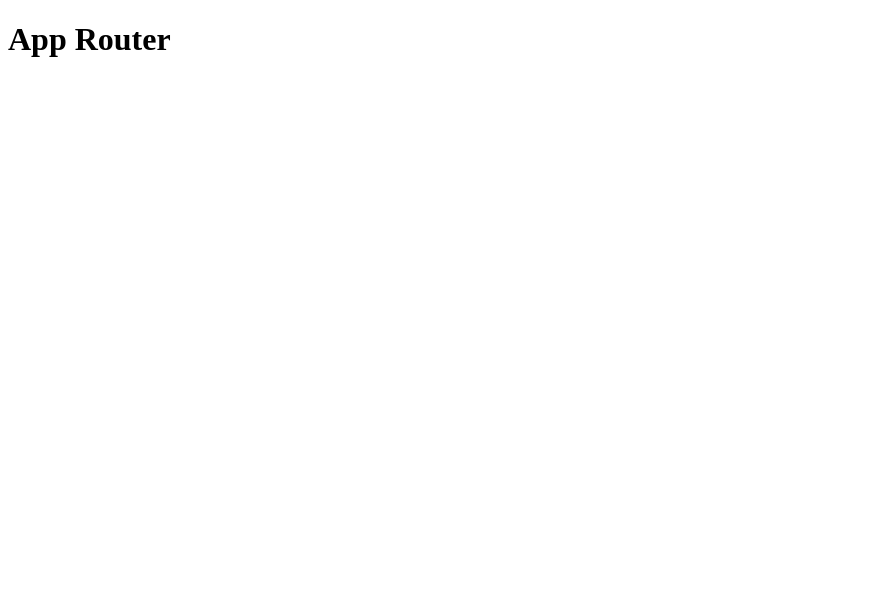
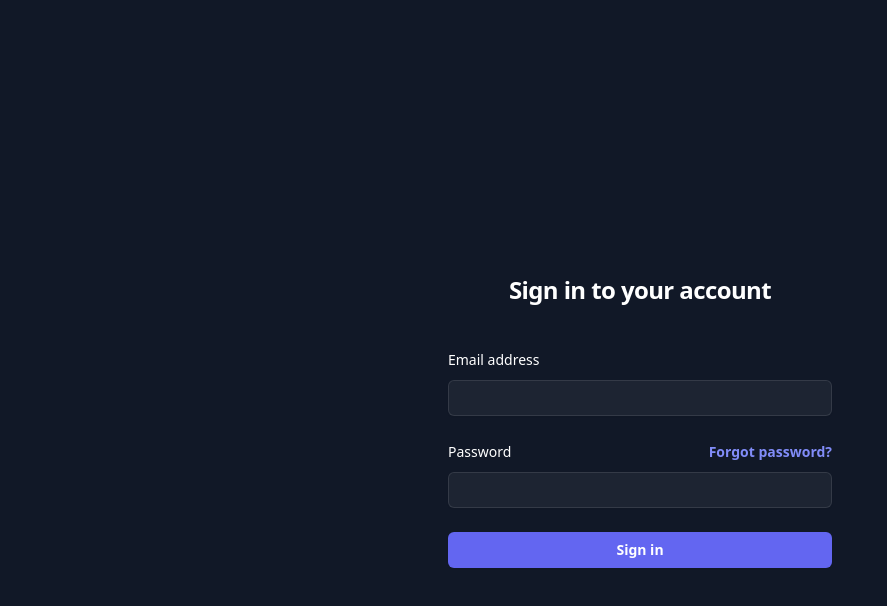
Before and after one commit to Speekz/viewstats-fe-test, a Next.js app: page / in a window 1280 px wide. Shown: the top 606 px of the page, without its empty margins (0-887 px from the left). Built offline with nearby package versions, Linux system fonts and the light colour scheme.

Commit message:
created main page with sign in form

```diff
--- a/app/layout.tsx
+++ b/app/layout.tsx
@@ -1,4 +1,5 @@
 import Providers from "src/providers";
+import "../styles/global.css";
 
 export default function RootLayout({
   children,
@@ -6,8 +7,8 @@ export default function RootLayout({
   children: React.ReactNode;
 }) {
   return (
-    <html lang="en">
-      <body>
+    <html className="h-full bg-gray-900">
+      <body className="h-full">
         <Providers>{children}</Providers>
       </body>
     </html>
--- a/app/page.tsx
+++ b/app/page.tsx
@@ -2,6 +2,77 @@ export const metadata = {
   title: "App Router",
 };
 
-export default function Page() {
-  return <h1>App Router</h1>;
+export default function Main() {
+  return (
+    <>
+      <div className="flex min-h-full flex-1 flex-col justify-center px-6 py-12 lg:px-8">
+        <div className="sm:mx-auto sm:w-full sm:max-w-sm">
+          <h2 className="mt-10 text-center text-2xl font-bold leading-9 tracking-tight text-white">
+            Sign in to your account
+          </h2>
+        </div>
+
+        <div className="mt-10 sm:mx-auto sm:w-full sm:max-w-sm">
+          <form className="space-y-6" action="#" method="POST">
+            <div>
+              <label
+                htmlFor="email"
+                className="block text-sm font-medium leading-6 text-white"
+              >
+                Email address
+              </label>
+              <div className="mt-2">
+                <input
+                  id="email"
+                  name="email"
+                  type="email"
+                  autoComplete="email"
+                  required
+                  className="block w-full rounded-md border-0 bg-white/5 py-1.5 text-white shadow-sm ring-1 ring-inset ring-white/10 focus:ring-2 focus:ring-inset focus:ring-indigo-500 sm:text-sm sm:leading-6"
+                />
+              </div>
+            </div>
+
+            <div>
+              <div className="flex items-center justify-between">
+                <label
+                  htmlFor="password"
+                  className="block text-sm font-medium leading-6 text-white"
+                >
+                  Password
+                </label>
+                <div className="text-sm">
+                  <a
+                    href="#"
+                    className="font-semibold text-indigo-400 hover:text-indigo-300"
+                  >
+                    Forgot password?
+                  </a>
+                </div>
+              </div>
+              <div className="mt-2">
+                <input
+                  id="password"
+                  name="password"
+                  type="password"
+                  autoComplete="current-password"
+                  required
+                  className="block w-full rounded-md border-0 bg-white/5 py-1.5 text-white shadow-sm ring-1 ring-inset ring-white/10 focus:ring-2 focus:ring-inset focus:ring-indigo-500 sm:text-sm sm:leading-6"
+                />
+              </div>
+            </div>
+
+            <div>
+              <button
+                type="submit"
+                className="flex w-full justify-center rounded-md bg-indigo-500 px-3 py-1.5 text-sm font-semibold leading-6 text-white shadow-sm hover:bg-indigo-400 focus-visible:outline focus-visible:outline-2 focus-visible:outline-offset-2 focus-visible:outline-indigo-500"
+              >
+                Sign in
+              </button>
+            </div>
+          </form>
+        </div>
+      </div>
+    </>
+  );
 }
--- a/package.json
+++ b/package.json
@@ -10,6 +10,7 @@
   "dependencies": {
     "@headlessui/react": "^1.7.19",
     "@heroicons/react": "^2.1.3",
+    "@tailwindcss/forms": "^0.5.7",
     "@tanstack/react-query": "^5.29.2",
     "axios": "^1.6.8",
     "chart.js": "^4.4.2",
--- a/tailwind.config.js
+++ b/tailwind.config.js
@@ -1,8 +1,15 @@
 /** @type {import('tailwindcss').Config} */
 module.exports = {
-  content: [],
+  content: [
+    "./app/**/*.{js,ts,jsx,tsx,mdx}",
+    "./pages/**/*.{js,ts,jsx,tsx,mdx}",
+    "./components/**/*.{js,ts,jsx,tsx,mdx}",
+
+    // Or if using `src` directory:
+    "./src/**/*.{js,ts,jsx,tsx,mdx}",
+  ],
   theme: {
     extend: {},
   },
-  plugins: [],
-}
+  plugins: [require("@tailwindcss/forms")],
+};
```
Also changed, not shown: 1 other file (tests, documents, lock files or other folders).
